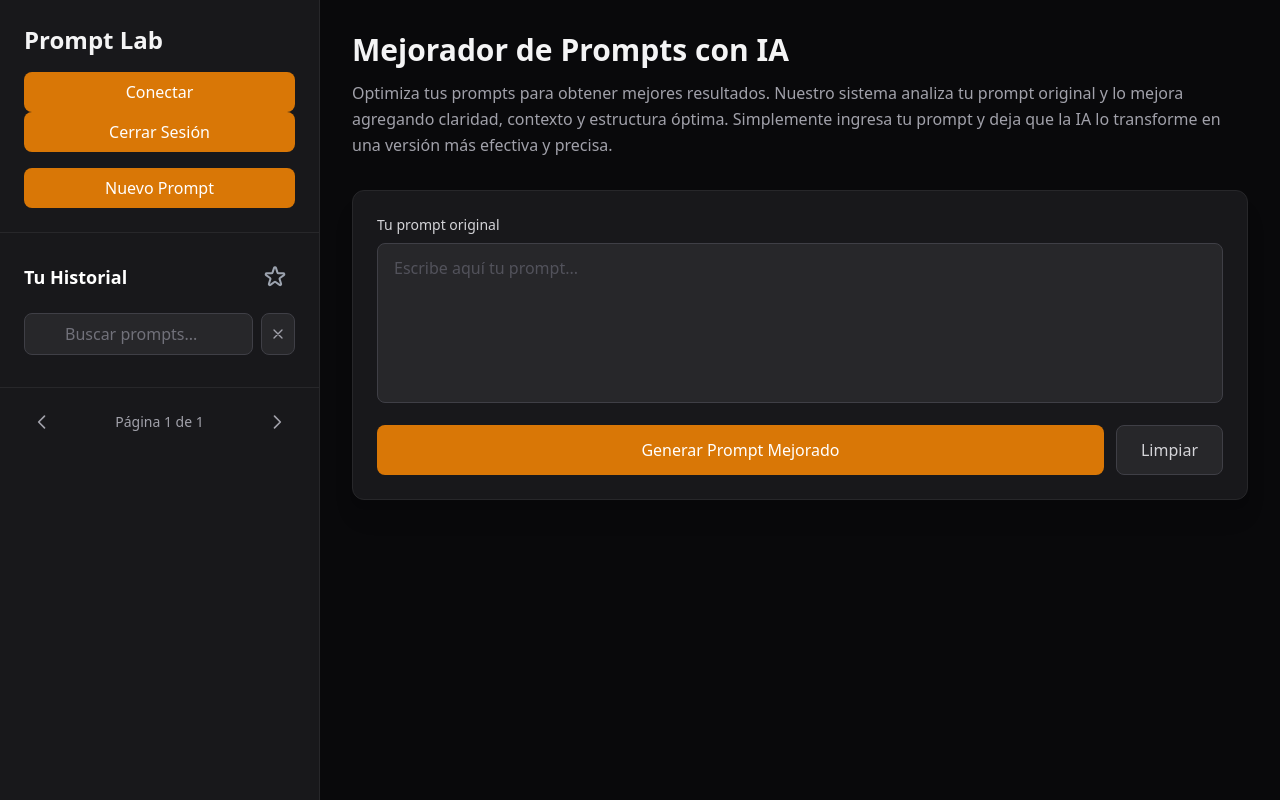
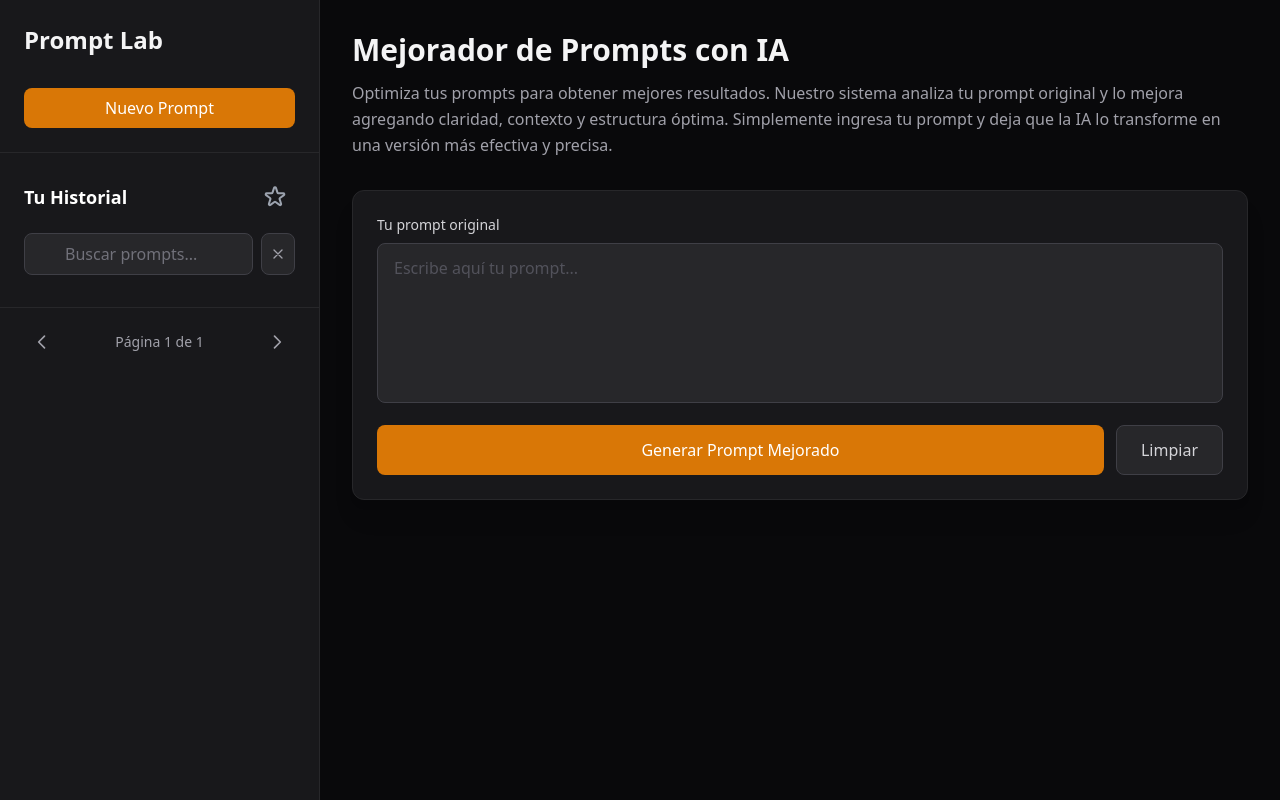
Before and after one commit to barrerasaezgonzalo/prompt-lab, a FastAPI app: page / in a window 1280 px wide. Run offline with FastAPI, Linux system fonts and the light colour scheme; parts of the project's set-up code (start-up, migrations or seed data) failed here and were passed over; some libraries are stand-ins or nearby versions.

Commit message:
refactor login

```diff
--- a/static/js/auth.js
+++ b/static/js/auth.js
@@ -1,6 +1,7 @@
 // auth.js
 import { showToast } from "./modal.js";
 import { cargarHistorial } from "./historial.js";
+import { resetearFormulario } from "./form.js";
 
 const SUPABASE_URL = "https://gibxykoiwscbkccafdye.supabase.co";
 const SUPABASE_ANON_KEY =
@@ -57,6 +58,7 @@ supabaseClient.auth.onAuthStateChange((event, session) => {
 
 export async function cerrarSesion() {
   const { error } = await supabaseClient.auth.signOut();
+  resetearFormulario();
   if (error) console.error("Error al salir:", error.message);
   showToast({
     title: "Gracias!",
--- a/static/js/form.js
+++ b/static/js/form.js
@@ -22,6 +22,9 @@ let isGenerating = false;
 
 export function resetearFormulario() {
   setIdEnEdicion(null);
+  document.getElementById("save-btn").style.display = "block";
+  document.getElementById("generate-btn").style.display = "block";
+  document.getElementById("clear-prompts-btn").style.display = "block";
   document.getElementById("user_input").value = "";
   if (saveBtn) {
     saveBtn.style.display = "none";
--- a/templates/index.html
+++ b/templates/index.html
@@ -15,13 +15,13 @@
           <h1 class="text-2xl font-bold text-zinc-100 mb-4">Prompt Lab</h1>
           <button
             id="btn-login"
-            class="w-full py-2 px-4 rounded-lg font-medium transition-colors bg-amber-600 hover:bg-amber-700 text-white"
+            class="hidden w-full py-2 px-4 rounded-lg font-medium transition-colors bg-amber-600 hover:bg-amber-700 text-white"
           >
             Conectar
           </button>
           <button
             id="btn-logout"
-            class="w-full py-2 px-4 rounded-lg font-medium transition-colors bg-amber-600 hover:bg-amber-700 text-white"
+            class="hidden w-full py-2 px-4 rounded-lg font-medium transition-colors bg-amber-600 hover:bg-amber-700 text-white"
           >
             Cerrar Sesión
           </button>
@@ -179,7 +179,7 @@
                 </button>
                 <button
                   data-prompt-completo=""
-                  title="Copiar Prompt Completo"
+                  title="Copiar Prompt Original y Mejorado"
                   class="btn-copy-original p-1.5 bg-zinc-700 border border-zinc-600 rounded hover:bg-zinc-600 text-zinc-300"
                 >
                   <svg
```
